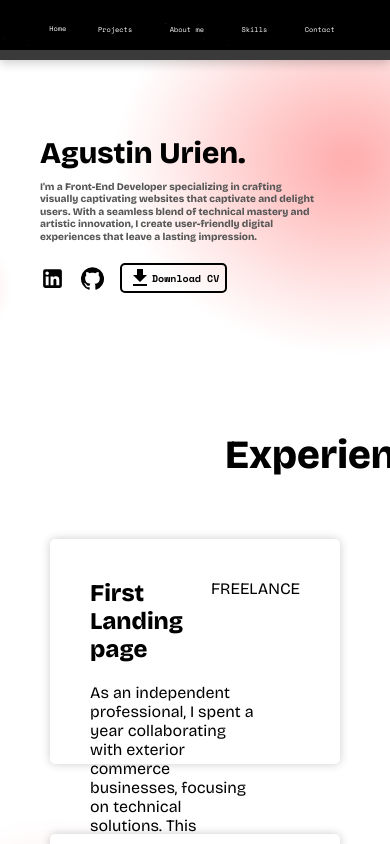
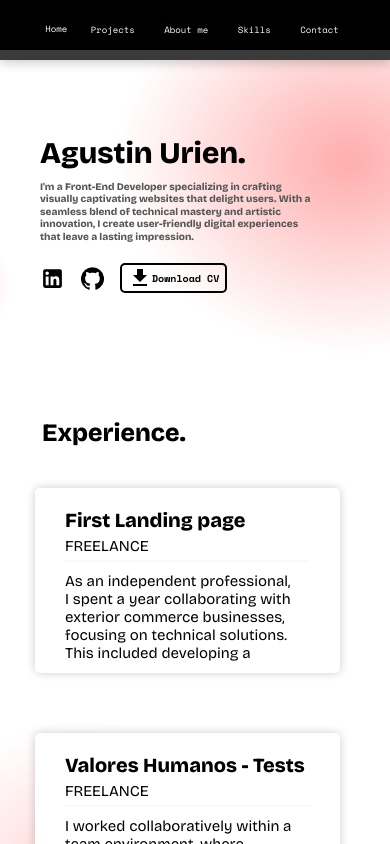
Before and after one commit to agustinurien/myPortfolio, a React (Vite) app: page / in a window 390 px wide. Shown: the top 844 px of the page. Built offline with nearby package versions, Linux system fonts and the light colour scheme.

Commit message:
respondive2

```diff
--- a/src/common/experiencia/Experiencia.jsx
+++ b/src/common/experiencia/Experiencia.jsx
@@ -66,6 +66,7 @@ const Experiencia = () => {
                             <h2>First Landing page</h2>
                             <span>FREELANCE</span>
                         </div>
+                        <div className="contenedorTextoEx">
                             <p>As an independent professional, I spent a year collaborating with
                                 exterior commerce businesses, focusing on technical solutions. This
                                 included developing a customized landing page, handling
@@ -74,6 +75,7 @@ const Experiencia = () => {
                                 provided ongoing technical support, ensuring the smooth operation
                                 of their digital presence.
                             </p>
+                        </div>
                     </motion.div>
                 </motion.div>
 
@@ -97,6 +99,8 @@ const Experiencia = () => {
                             <h2>Valores Humanos - Tests</h2>
                             <span>FREELANCE</span>
                         </div>
+                        <div className="contenedorTextoEx">
+
                             <p>
                                 I worked collaboratively within a team environment, where effective
                                 communication was paramount. My role primarily involved
@@ -109,6 +113,7 @@ const Experiencia = () => {
                                 objectives, ultimately contributing to the successful execution of our
                                 recruitment initiatives.
                             </p>
+                        </div>
                     </motion.div>
                 </motion.div>
 
@@ -132,7 +137,10 @@ const Experiencia = () => {
                             <h2>First Software</h2>
                             <span>FULL TIME</span>
                         </div>
+                        <div className="contenedorTextoEx">
+
                             <p>In my freelance capacity, I developed a robust Toolset software for AlClick, an emerging player in the industry. Fueled by React, Python, and Framer Motion, the software not only met but exceeded expectations. Its seamless functionality and engaging user interface prompted AlClick to extend a full-time developer role to me. Now, as the sole developer in their ranks, I continue to contribute innovative solutions that elevate the company's digital presence and user experience. This transition from freelancer to a key member of the development team is a testament to the impactful synergy of skills and vision.</p>
+                        </div>
                     </motion.div>
                 </motion.div>
 
--- a/src/common/experiencia/experiencia.css
+++ b/src/common/experiencia/experiencia.css
@@ -36,7 +36,12 @@
     border-radius: 5px;
     box-shadow: 0px 0px 10px 0 rgba(0, 0, 0, 0.2);
 }
+.contenedorTextoEx{
 
+    overflow-y: auto;
+    width: 100%;
+    height: 120px;
+}
 .contenedorEX P{
     width: 78%;
     margin: 0;
@@ -58,3 +63,124 @@
     position: absolute;
     width: 100px;
 }
+
+@media screen and (max-width: 1500px) {
+    .contenedorTextoEx{
+        display: flex;
+        overflow-y: auto;
+        width: 100%;
+        height: 100px;
+    }
+    .exp{
+        margin-left: 8%;
+    }
+
+    .contenedorEX {
+        font-size: 15px;
+        padding: 20px 30px;
+        width: 86%;
+    }
+}
+
+@media screen and (max-width: 930px) {
+    .exp{
+        margin-left: 8%;
+        margin-bottom: 40px;
+        font-size: 25px;
+
+
+    }
+
+    .contenedorTotalE{
+        padding: 50px;
+        padding-top: 0px;
+        padding-left: 35px;
+        gap: 60px;
+    }
+
+    .contenedorEX {
+        font-size: 15px;
+        padding: 20px 30px;
+        width: 83%;
+    }
+
+    .contenedorTextoEx{
+        display: flex;
+        overflow-y: auto;
+        width: 100%;
+        height: 100px;
+    }
+
+    .contenedorEX P{
+        width: 95%;
+        margin: 0;
+        padding-top: 10px;
+        font-family: 'Bricolage Grotesque', sans-serif;
+
+    }
+    .cargo{
+
+        display: flex;
+        flex-direction: column;
+        justify-content: space-between;
+        font-family: 'Bricolage Grotesque', sans-serif;
+        padding-bottom: 5px;
+        border-bottom: 2px rgba(211, 211, 211, 0.144) solid;
+    }
+    .cargo h2{
+        margin: 0;
+        padding-bottom: 5px;
+        font-size: 20px;
+    }
+}
+
+@media screen and (max-width: 450px) {
+    .exp{
+        margin-left: 42px;
+        margin-bottom: 40px;
+        font-size: 25px;
+
+
+    }
+
+    .contenedorTotalE{
+        padding: 50px;
+        padding-top: 0px;
+        padding-left: 35px;
+        gap: 60px;
+    }
+
+    .contenedorEX {
+        font-size: 15px;
+        padding: 20px 30px;
+    }
+
+    .contenedorTextoEx{
+        display: flex;
+        overflow-y: auto;
+        width: 100%;
+        height: 100px;
+    }
+
+    .contenedorEX P{
+        width: 95%;
+        margin: 0;
+        padding-top: 10px;
+        font-family: 'Bricolage Grotesque', sans-serif;
+
+    }
+    .cargo{
+
+        display: flex;
+        flex-direction: column;
+        justify-content: space-between;
+        font-family: 'Bricolage Grotesque', sans-serif;
+        padding-bottom: 5px;
+        border-bottom: 2px rgba(211, 211, 211, 0.144) solid;
+    }
+    .cargo h2{
+        margin: 0;
+        padding-bottom: 5px;
+        font-size: 20px;
+    }
+}
--- a/src/layout/header/header.css
+++ b/src/layout/header/header.css
@@ -119,7 +119,7 @@
         font-size: 11px;
     }
 }
-@media screen and (max-width: 450px) {
+@media screen and (max-width: 460px) {
     .contenidoHeader {
         padding-top: 10px;
         background-color: transparent;
@@ -144,9 +144,9 @@
         padding: 0px;
     }
     .contenidoHeader ul li{
-        font-size: 7px;
+        font-size: 9px;
     }
     .liS button{
-        font-size: 7px;
+        font-size: 9px;
     }
 }
--- a/src/pages/Contenido.jsx
+++ b/src/pages/Contenido.jsx
@@ -75,7 +75,7 @@ const Contenido = () => {
                         animate={{
                             opacity: 1,
 
-                        }}> I'm a Front-End Developer specializing in crafting visually captivating websites that captivate and delight users. With a seamless blend of technical mastery and artistic innovation, I create user-friendly digital experiences that leave a lasting impression. </motion.p>
+                        }}> I'm a Front-End Developer specializing in crafting visually captivating websites that delight users. With a seamless blend of technical mastery and artistic innovation, I create user-friendly digital experiences that leave a lasting impression. </motion.p>
                     <div className="buttons">
                         <motion.a
                             whileHover={whileHover}
```
Lines whose indentation alone changed are shown as unchanged.
